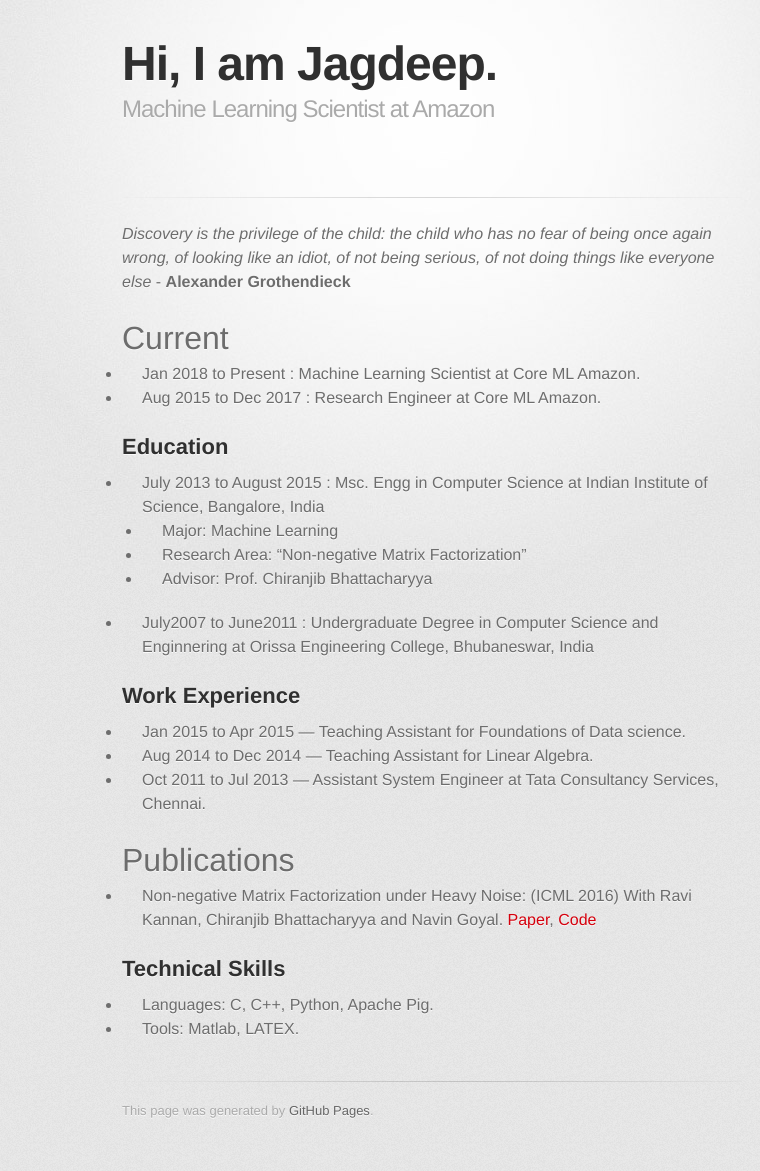
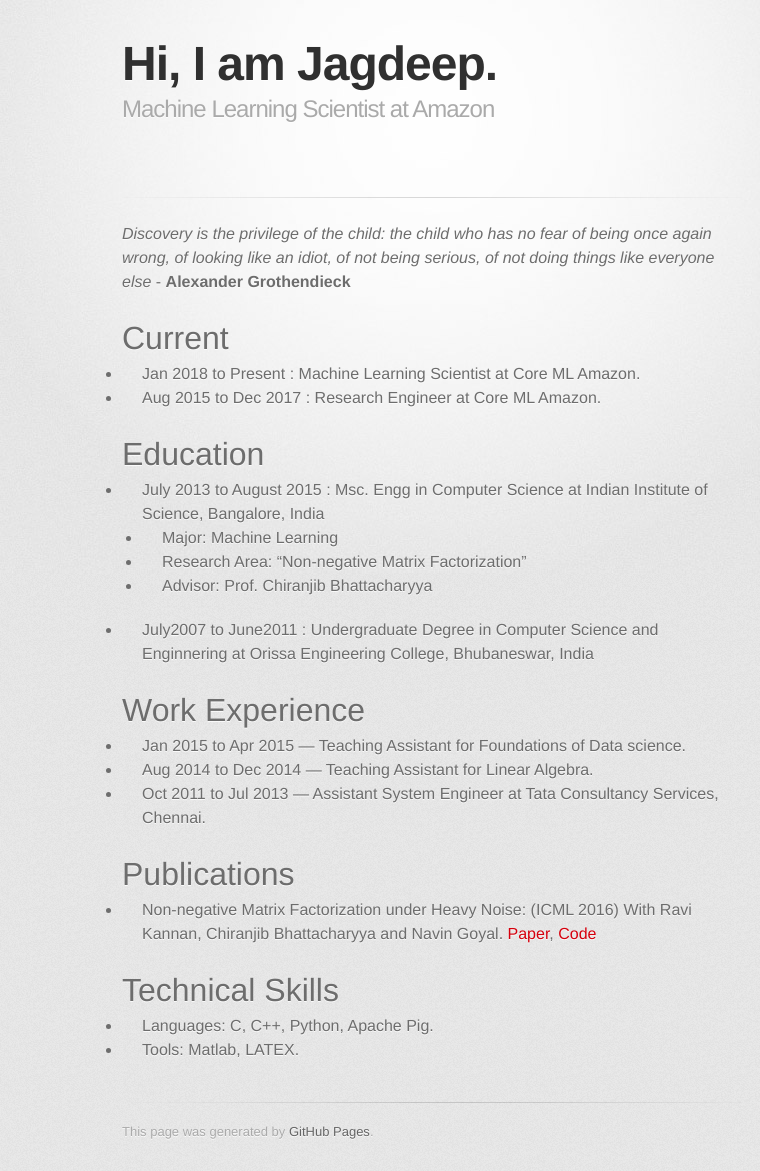
Before and after one commit to jagdeeppani/jagdeeppani.github.io, a Jekyll site: the page built from index.md, in a window 1280 px wide. Shown: the whole page, without its empty margins (208-968 px from the left). Built offline with Jekyll 4.4.1, drawn with Linux system fonts in a browser that asks for light colours; some web fonts are replaced; our own code applies the rules of GitHub Pages for plain Markdown files; before the commit the page ends 1150 px from its top, so only the background shows below that.

```diff
--- a/index.md
+++ b/index.md
@@ -4,7 +4,7 @@
 *   Jan 2018 to Present  : Machine Learning Scientist at Core ML Amazon.
 *   Aug 2015 to Dec 2017 : Research Engineer at Core ML Amazon.
 
-## [](#header-2)Education
+# [](#header-2)Education
 
 - July 2013 to August 2015 :  Msc. Engg in Computer Science at Indian Institute of Science, Bangalore, India
   - Major: Machine Learning
@@ -13,7 +13,7 @@
 
 - July2007 to June2011 :  Undergraduate Degree in Computer Science and Enginnering at Orissa Engineering College, Bhubaneswar, India
 
-## [](#header-3)Work Experience
+# [](#header-3)Work Experience
 *   Jan 2015 to Apr 2015 --- Teaching Assistant for Foundations of Data science.
 *   Aug 2014 to Dec 2014 --- Teaching Assistant for Linear Algebra.
 *   Oct 2011 to Jul 2013 --- Assistant System Engineer at Tata Consultancy Services, Chennai.
@@ -22,6 +22,6 @@
 
 *   Non-negative Matrix Factorization under Heavy Noise: (ICML 2016) With Ravi Kannan, Chiranjib Bhattacharyya and Navin Goyal. [Paper](http://proceedings.mlr.press/v48/bhattacharya16.pdf), [Code](https://github.com/jagdeeppani/TSVDNMF)
 
-## [](#header-5)Technical Skills
+# [](#header-5)Technical Skills
 *   Languages: C, C++, Python, Apache Pig.
 *   Tools: Matlab, LATEX.
```
